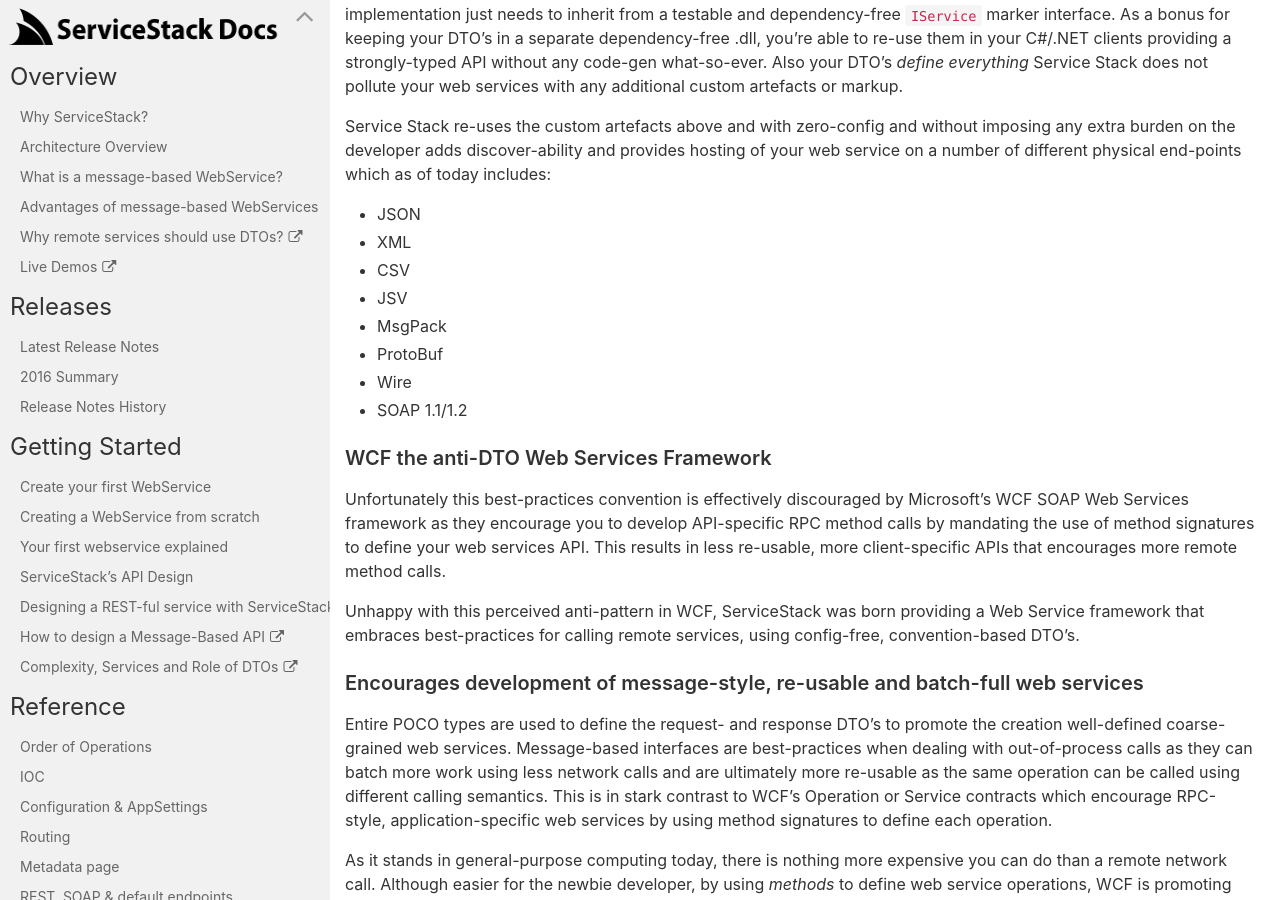
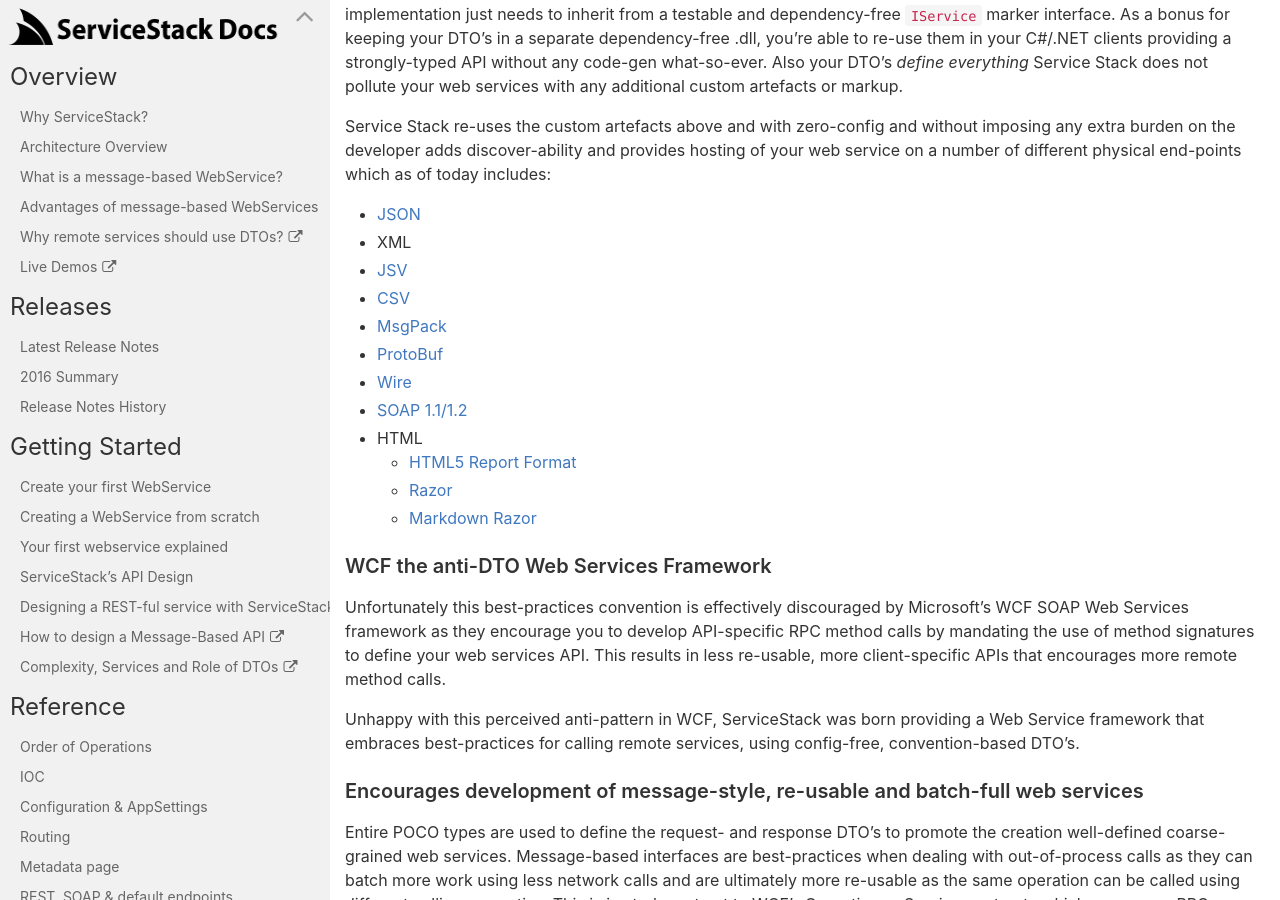
Before and after one commit to timker/docs, a Jekyll site: the page built from docs/_documentation/Why-Servicestack.md, in a window 1280 px wide and 900 px high, scrolled down 1372 px. Built offline with Jekyll 4.4.1, drawn with Linux system fonts in a browser that asks for light colours; nearby versions of some CDN libraries.

Commit message:
Add formats links

```diff
--- a/docs/_documentation/Why-Servicestack.md
+++ b/docs/_documentation/Why-Servicestack.md
@@ -90,14 +90,18 @@
 burden on the developer adds discover-ability and provides hosting of your web service on a number
 of different physical end-points which as of today includes:
 
- - JSON
+ - [JSON](https://github.com/ServiceStack/ServiceStack.Text/)
  - XML
- - CSV
- - JSV
- - MsgPack
- - ProtoBuf
- - Wire
- - SOAP 1.1/1.2
+ - [JSV](/jsv-format)
+ - [CSV](/csv-format)
+ - [MsgPack](/messagepack-format)
+ - [ProtoBuf](/protobuf-format)
+ - [Wire](/wire-format)
+ - [SOAP 1.1/1.2](/soap-support)
+ - HTML
+   - [HTML5 Report Format](/html5reportformat)
+   - [Razor](http://razor.servicestack.net/)
+   - [Markdown Razor](/markdown-razor)
 
 ### WCF the anti-DTO Web Services Framework
 
```
